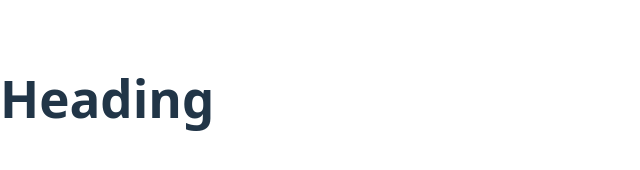
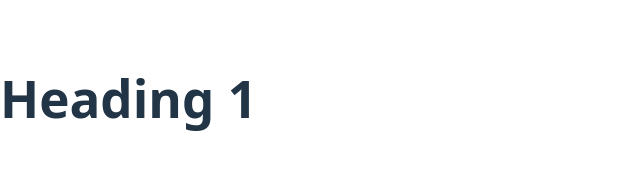
Before and after one commit to Anjali-0126/reactGitDemo1, a React (Vite) app: page / in a window 1280 px wide. Shown: the part 302-472 px from the top of the page, without its empty margins (0-640 px from the left). Built offline with nearby package versions, Linux system fonts and the light colour scheme.

Commit message:
branch 1 added

```diff
--- a/src/App.jsx
+++ b/src/App.jsx
@@ -4,7 +4,7 @@ function App() {
 
   return (
     <>
-      <h1>Heading</h1>
+      <h1>Heading 1</h1>
     </>
   )
 }
```
